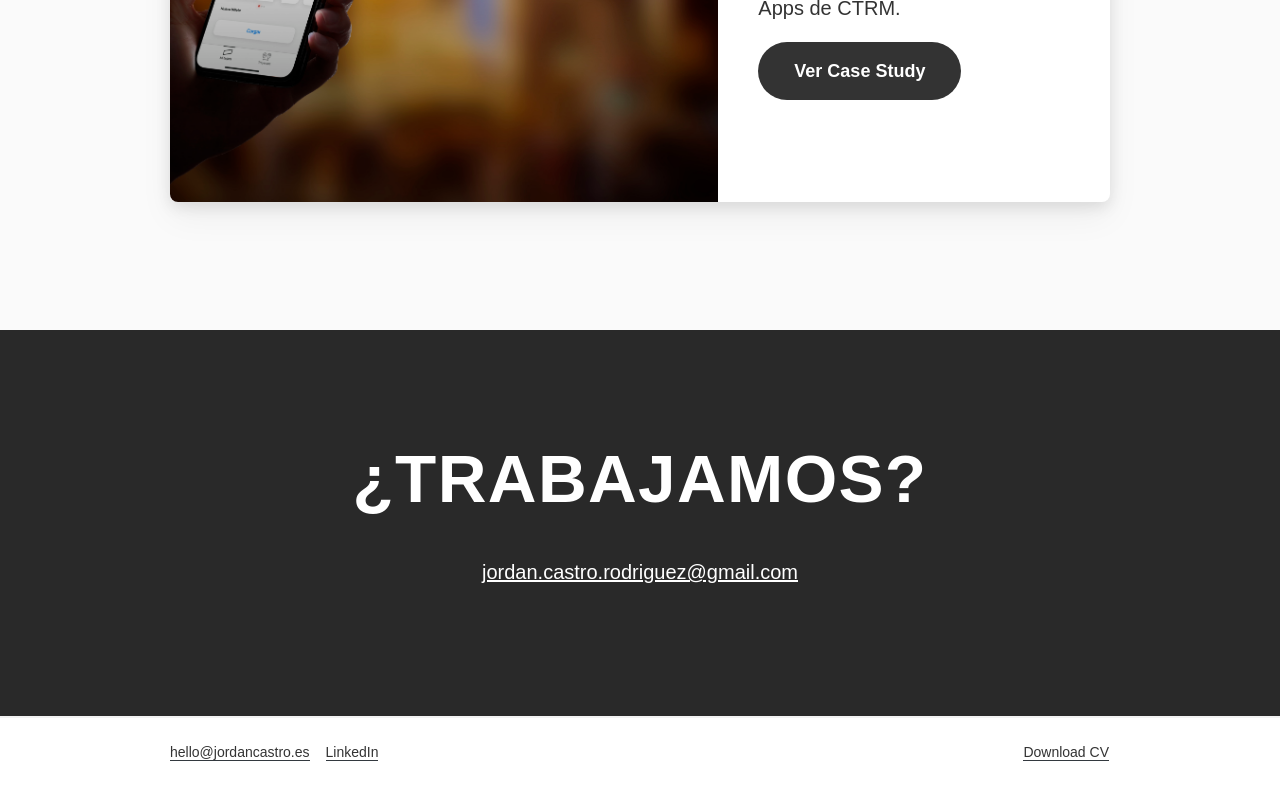
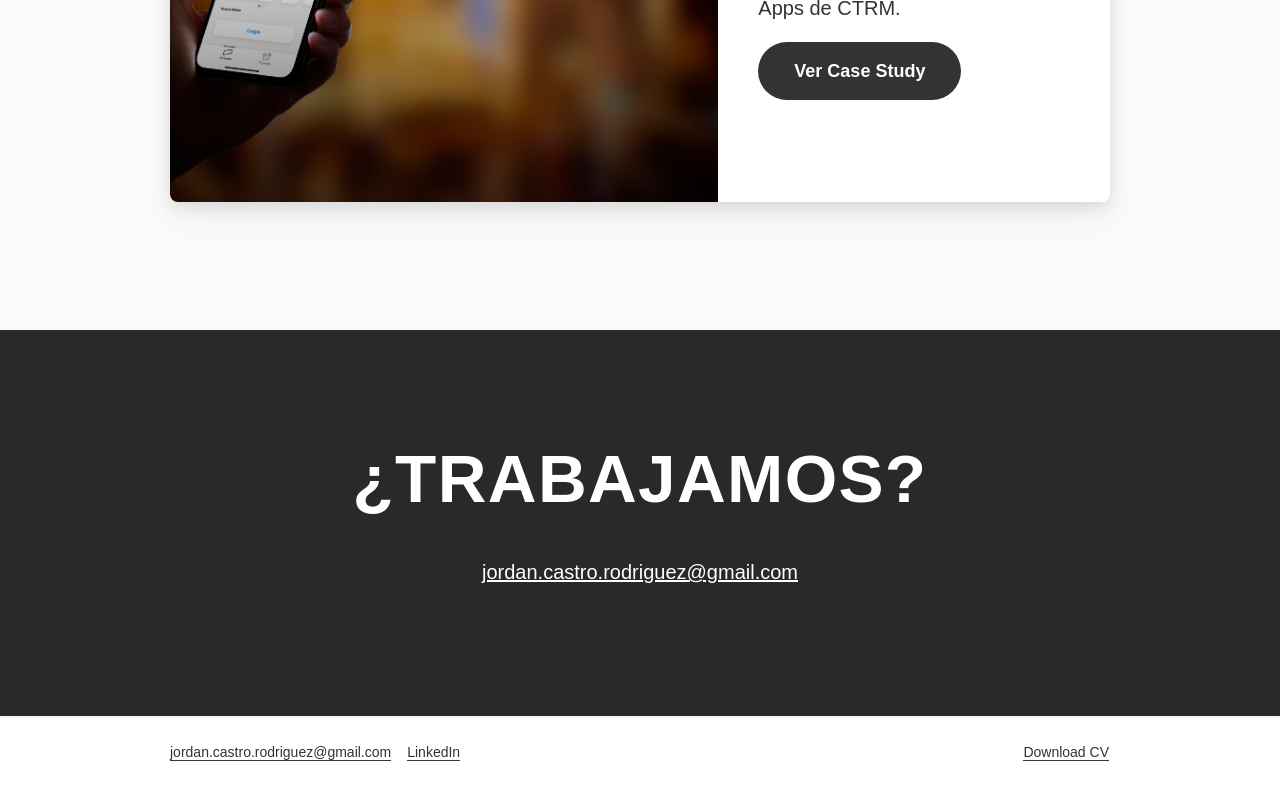
Before and after one commit to JordanCastro/Jordancastro.github.io, a plain HTML site: page index.html in a window 1280 px wide. Shown: the part 1428-2228 px from the top of the page. Drawn offline with nearby package versions, Linux system fonts and the light colour scheme; a web font is replaced by a local one.

Commit message:
Update index.html

```diff
--- a/index.html
+++ b/index.html
@@ -308,10 +308,10 @@
         </div>
         <div class="div-block-8">
           <a
-            href="mailto:hello@jordancastro.es"
+            href="mailto:jordan.castro.rodriguez@gmail.com"
             target="_blank"
             class="footer-link marker"
-            >hello@jordancastro.es</a
+            >jordan.castro.rodriguez@gmail.com</a
           ><a
             href="https://www.linkedin.com/in/jordan-castro-rodriguez/"
             target="_blank"
```
